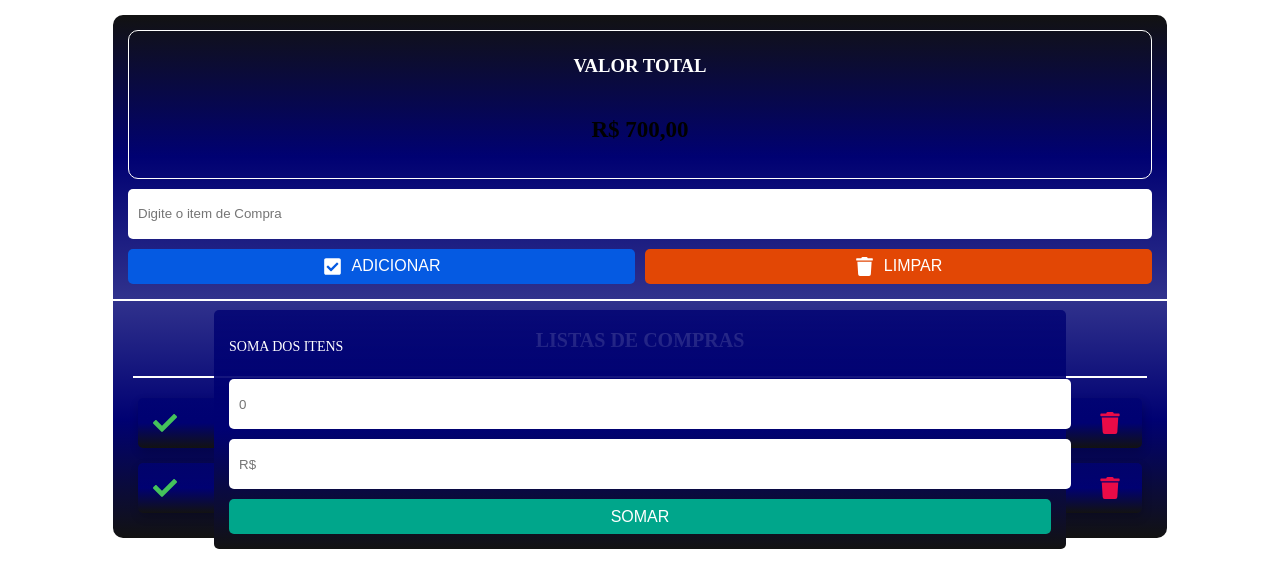
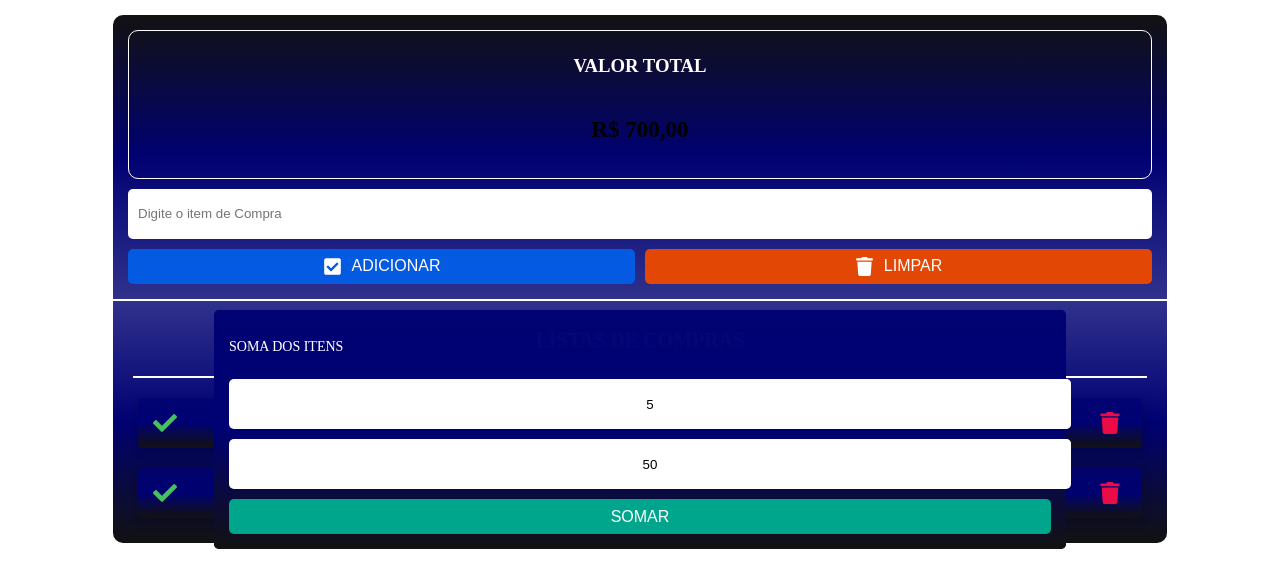
Before and after one commit to tigocode/to-do, a Next.js app: page / in a window 1280 px wide. Both pictures are taken after a click on the button "AÇUCAR". Shown: the top 588 px of the page. Built offline with nearby package versions, Linux system fonts and the light colour scheme.

Commit message:
:zap: feat: Adicionado o

```diff
--- a/src/app/page.js
+++ b/src/app/page.js
@@ -5,29 +5,53 @@ import Total from '@/components/Total'
 import Task from '@/components/Task'
 import Itens from '@/components/Itens';
 
+import { CriarObjeto, ListaItens, AdicionarItem } from '@/service';
+
 import styles from "./page.module.css";
 
 export default function Home() {
+  const [ehLista, setLista] = useState();
+  const [ehTextoDigitado, setTextoDigitado] = useState("");
   const [ehBotaoClicado, setBotaoClidado] = useState(false);
 
-  function abrirSoma() {
+
+  const handleTextoDigitado = (texto) => {
+    setTextoDigitado(texto);
+    setLista(CriarObjeto(texto));
+  }
+  const criarItemLista = () => {
+    AdicionarItem(ehTextoDigitado);
+  }
+
+  const abrirSoma = () => {
     setBotaoClidado(!ehBotaoClicado);
-  }
+  };
 
   return (
     <main className={styles.container}>
       <div className={styles.to_do_top}>
         <Total />
-        <Task />
+        <Task
+          texto={handleTextoDigitado}
+          valor={ehTextoDigitado}
+          acao_add={criarItemLista}
+        />
       </div>
       <div className={styles.list_tasks}>
         <h1>LISTAS DE COMPRAS</h1>
         <div className={styles.line}></div>
         <div className={styles.itens}>
-          <Itens
-            acao_click={abrirSoma}
-            ehBotaoClicado={ehBotaoClicado}
-          />
+          {ListaItens.map((item, index) => (
+            <Itens
+              key={index}
+              nome={item.nome}
+              qtd={item.qtd}
+              valor={item.valor}
+              acao_click={abrirSoma}
+              ehBotaoClicado={ehBotaoClicado}
+            />
+          ))
+          }
         </div>
       </div>
     </main>
--- a/src/components/Itens/index.jsx
+++ b/src/components/Itens/index.jsx
@@ -7,19 +7,14 @@ export default function Itens(props) {
     <div className={styles.container_item}>
       <button onClick={props.acao_click} className={styles.task}>
         <FaCheck className={`${styles.icon_task} ${styles.check}`} />
-        <p>AÇUCAR</p>
-        <button className={`${styles.icon_task} ${styles.trash}`}>
-          <FaTrash className={`${styles.icon_task}`} />
-        </button>
-      </button>
-      <button className={styles.task}>
-        <FaCheck className={`${styles.icon_task} ${styles.check}`} />
-        <p>AÇUCAR</p>
+        <p>{props.nome}</p>
         <button className={`${styles.icon_task} ${styles.trash}`}>
           <FaTrash className={`${styles.icon_task}`} />
         </button>
       </button>
       <Operacao
+        qtd={props.qtd}
+        valor={props.valor}
         acao_click={props.acao_click}
         ehBotaoClicado={props.ehBotaoClicado}
       />
--- a/src/components/Operacao/Operacao.module.css
+++ b/src/components/Operacao/Operacao.module.css
@@ -28,6 +28,7 @@
   border: none;
   border-radius: 5px;
   padding: 10px;
+  text-align: center;
 }
 .container div button {
   display: flex;
--- a/src/components/Operacao/index.jsx
+++ b/src/components/Operacao/index.jsx
@@ -5,8 +5,8 @@ export default function Operacao(props) {
     <div className={props.ehBotaoClicado ? `${styles.container}` : `${styles.container}  ${styles.invisivel}`}>
       <h3>SOMA DOS ITENS</h3>
       <div>
-        <input type="text" placeholder="0" />
-        <input type="text" placeholder="R$" />
+        <input type="text" placeholder="0" value={props.qtd}/>
+        <input type="text" placeholder="R$" value={props.valor}/>
         <button onClick={props.acao_click}>
           <p>SOMAR</p>
         </button>
--- a/src/components/Task/index.jsx
+++ b/src/components/Task/index.jsx
@@ -1,12 +1,17 @@
 import { FaCheckSquare, FaTrash } from 'react-icons/fa';
 import styles from './Task.module.css';
 
-export default function Task() {
+export default function Task(props) {
   return (
     <div className={styles.container}>
-      <input type="text" placeholder="Digite o item de Compra" />
+      <input
+        type="text"
+        value={props.valor}
+        onChange={(event) => props.texto(event.target.value)}
+        placeholder="Digite o item de Compra"
+      />
       <div>
-        <button className={styles.button_add_task}>
+        <button onClick={props.acao_add} className={styles.button_add_task}>
           <FaCheckSquare className={styles.icon_add} />
           <p>ADICIONAR</p>
         </button>
--- /dev/null
+++ b/src/data/dataList.js
@@ -0,0 +1,14 @@
+export const Lista = [
+  {
+    id: 1,
+    nome: "SAL",
+    qtd: 2,
+    valor: 45,
+  },
+  {
+    id: 2,
+    nome: "AÇUCAR",
+    qtd: 5,
+    valor: 50,
+  }
+];
--- /dev/null
+++ b/src/service/index.js
@@ -0,0 +1,19 @@
+import { Lista } from '@/data/dataList';
+
+export const ListaItens = Lista;
+
+export const AdicionarItem = (objeto) => {
+  return Lista.push(objeto);
+};
+
+export const CriarObjeto = (texto) => {
+  const objeto = {
+    // crypto.randomUUID() - Cria um hash que será usando como ID do cada objeto criado
+    id: crypto.randomUUID(),
+    nome: texto,
+    qtd: null,
+    valor: null,
+  };
+
+  return objeto;
+};
```
